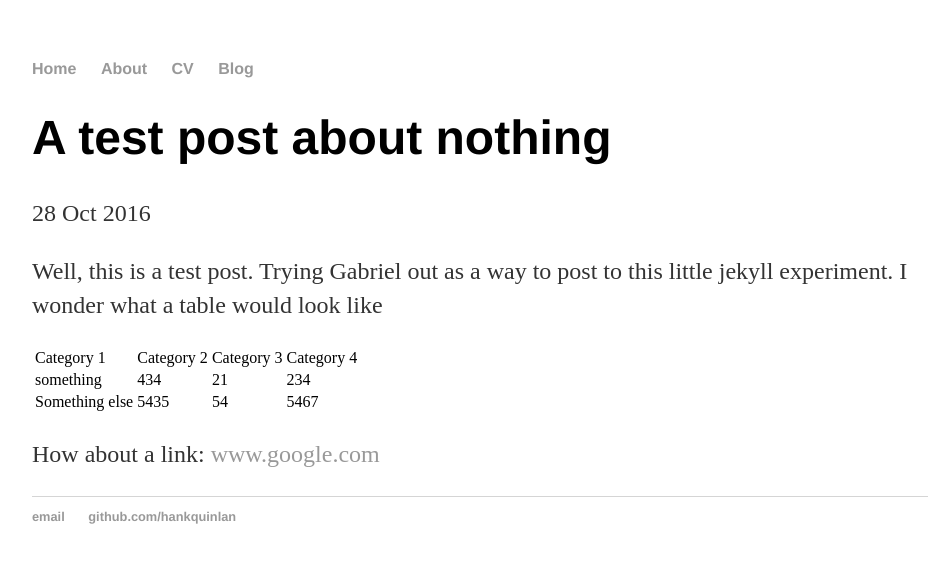
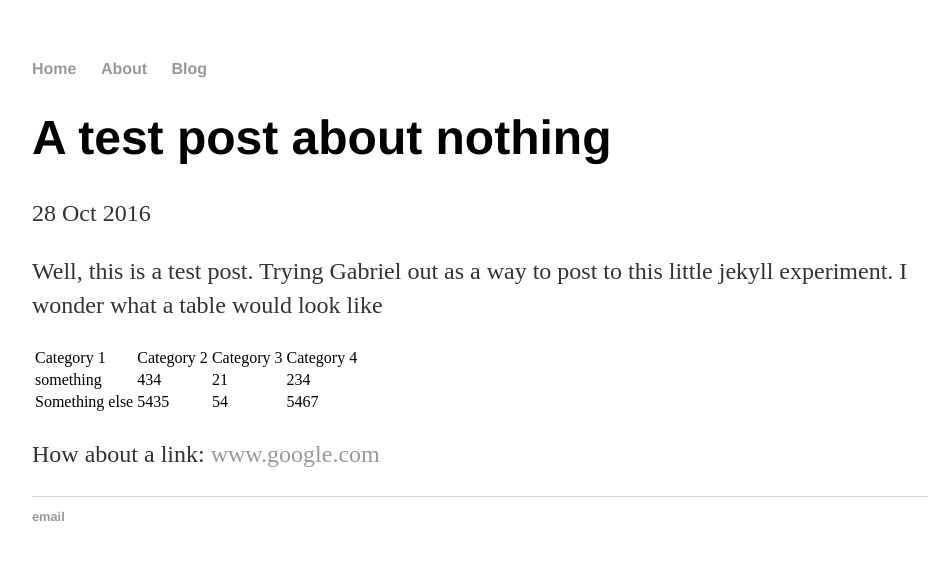
Before and after one commit to jfw278/jfw278.github.io, a Jekyll site: the page built from _posts/2016-10-28-test-post-woo.md, in a window 1280 px wide. Shown: the top 563 px of the page, without its empty margins (160-1098 px from the left). Built offline with Jekyll 4.4.1, drawn with Linux system fonts in a browser that asks for light colours.

Commit message:
Update default.html

```diff
--- a/_layouts/default.html
+++ b/_layouts/default.html
@@ -10,7 +10,6 @@
 	    		<ul>
 	        		<li><a href="/">Home</a></li>
 		        	<li><a href="/about">About</a></li>
-	        		<li><a href="/cv">CV</a></li>
 	        		<li><a href="/blog">Blog</a></li>
 	    		</ul>
 			</nav>
@@ -21,8 +20,7 @@
 			</div><!-- /.container -->
 			<footer>
 	    		<ul>
-	        		<li><a href="mailto:hankquinlanhub@gmail.com">email</a></li>
-	        		<li><a href="https://github.com/hankquinlan">github.com/hankquinlan</a></li>
+	        		<li><a href="mailto:jfischerward@gmail.com">email</a></li>
 				</ul>
 			</footer>
 		</body>
```
